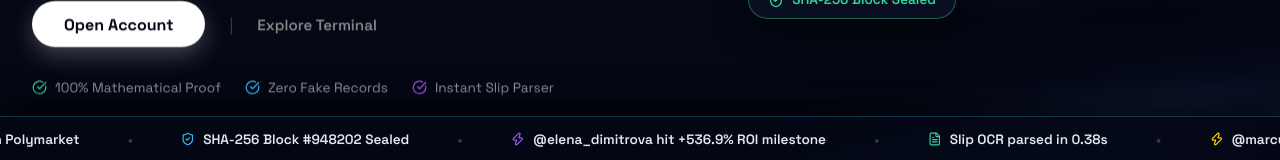
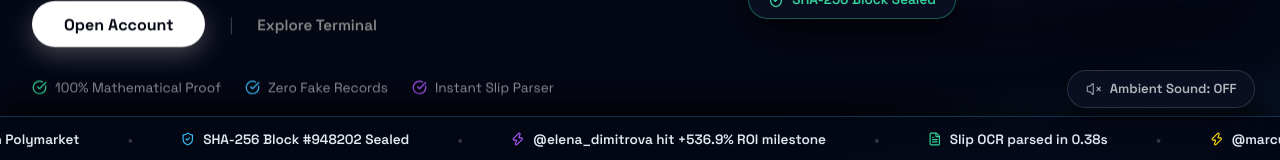
Before and after one commit to tsvetkov10/QuantStake, a React (Vite) app: page / in a window 1280 px wide. Shown: the part 637-797 px from the top of the page. Built offline with nearby package versions, Linux system fonts and the light colour scheme; a web font is replaced by a local one.

Commit message:
Add royalty-free Web Audio ambient futuristic synth soundscape engine and floating toggle control

```diff
--- a/src/pages/Landing.jsx
+++ b/src/pages/Landing.jsx
@@ -1,6 +1,6 @@
-import React, { useState, useEffect } from 'react';
+import React, { useState, useEffect, useRef } from 'react';
 import { Link } from 'react-router-dom';
-import { BrainCircuit, BarChart3, Shield, CheckCircle, Sparkles, Activity, ShieldCheck, Users, CreditCard, TrendingUp, MoreHorizontal, ArrowRight, Lock, Award, Eye, FileText, ChevronDown, ChevronUp, Calculator, HelpCircle, Sliders, Zap, Star } from 'lucide-react';
+import { BrainCircuit, BarChart3, Shield, CheckCircle, Sparkles, Activity, ShieldCheck, Users, CreditCard, TrendingUp, MoreHorizontal, ArrowRight, Lock, Award, Eye, FileText, ChevronDown, ChevronUp, Calculator, HelpCircle, Sliders, Zap, Star, Volume2, VolumeX, Music } from 'lucide-react';
 
 export default function Landing() {
   // Animated Revenue Counter (0 -> 10,000)
@@ -16,6 +16,63 @@ export default function Landing() {
 
   // Expandable FAQ State
   const [openFaq, setOpenFaq] = useState(0); // First FAQ open by default
+
+  // Ambient Theme Music State (Royalty-Free Web Audio Synth Engine)
+  const [isPlayingMusic, setIsPlayingMusic] = useState(false);
+  const audioCtxRef = useRef(null);
+
+  const toggleMusic = () => {
+    if (isPlayingMusic) {
+      if (audioCtxRef.current) {
+        audioCtxRef.current.suspend();
+      }
+      setIsPlayingMusic(false);
+    } else {
+      if (!audioCtxRef.current) {
+        const AudioContextClass = window.AudioContext || window.webkitAudioContext;
+        if (!AudioContextClass) return;
+        const ctx = new AudioContextClass();
+        audioCtxRef.current = ctx;
+
+        // Build a lush, warm, ambient futuristic synth pad (C minor 9 chord)
+        const freqs = [130.81, 155.56, 196.00, 246.94, 293.66]; // C3, Eb3, G3, B3, D4
+        const masterGain = ctx.createGain();
+        masterGain.gain.value = 0.12; // Comfortable low background volume
+
+        const filter = ctx.createBiquadFilter();
+        filter.type = 'lowpass';
+        filter.frequency.value = 400; // Warm lowpass filter
+
+        freqs.forEach((freq, idx) => {
+          const osc = ctx.createOscillator();
+          const gain = ctx.createGain();
+
+          osc.type = idx % 2 === 0 ? 'sine' : 'triangle';
+          osc.frequency.value = freq;
+
+          // LFO modulation for movement
+          const lfo = ctx.createOscillator();
+          lfo.frequency.value = 0.15 + idx * 0.04;
+          const lfoGain = ctx.createGain();
+          lfoGain.gain.value = 1.2;
+          lfo.connect(lfoGain);
+          lfoGain.connect(osc.frequency);
+          lfo.start();
+
+          gain.gain.value = 0.2;
+          osc.connect(gain);
+          gain.connect(filter);
+          osc.start();
+        });
+
+        filter.connect(masterGain);
+        masterGain.connect(ctx.destination);
+      } else {
+        audioCtxRef.current.resume();
+      }
+      setIsPlayingMusic(true);
+    }
+  };
 
   useEffect(() => {
     let startTimestamp = null;
@@ -695,6 +752,44 @@ export default function Landing() {
           </p>
         </div>
       </footer>
+
+      {/* FLOATING AMBIENT AUDIO TOGGLE BUTTON */}
+      <button
+        onClick={toggleMusic}
+        title={isPlayingMusic ? "Mute Ambient Theme" : "Play Ambient Theme"}
+        style={{
+          position: 'fixed',
+          bottom: '55px',
+          right: '25px',
+          zIndex: 10000,
+          background: isPlayingMusic ? 'rgba(56, 189, 248, 0.2)' : 'rgba(11, 16, 35, 0.85)',
+          backdropFilter: 'blur(16px)',
+          border: isPlayingMusic ? '1px solid rgba(56, 189, 248, 0.6)' : '1px solid rgba(255, 255, 255, 0.15)',
+          color: isPlayingMusic ? '#38bdf8' : 'rgba(255, 255, 255, 0.7)',
+          padding: '0.6rem 1.1rem',
+          borderRadius: '30px',
+          display: 'flex',
+          alignItems: 'center',
+          gap: '8px',
+          fontSize: '0.82rem',
+          fontWeight: 600,
+          cursor: 'pointer',
+          boxShadow: isPlayingMusic ? '0 0 20px rgba(56, 189, 248, 0.3)' : '0 8px 25px rgba(0, 0, 0, 0.6)',
+          transition: 'all 0.3s ease'
+        }}
+      >
+        {isPlayingMusic ? (
+          <>
+            <Volume2 size={16} color="#38bdf8" />
+            <span>Ambient Sound: ON</span>
+          </>
+        ) : (
+          <>
+            <VolumeX size={16} color="rgba(255, 255, 255, 0.5)" />
+            <span>Ambient Sound: OFF</span>
+          </>
+        )}
+      </button>
     </div>
   );
 }
```
